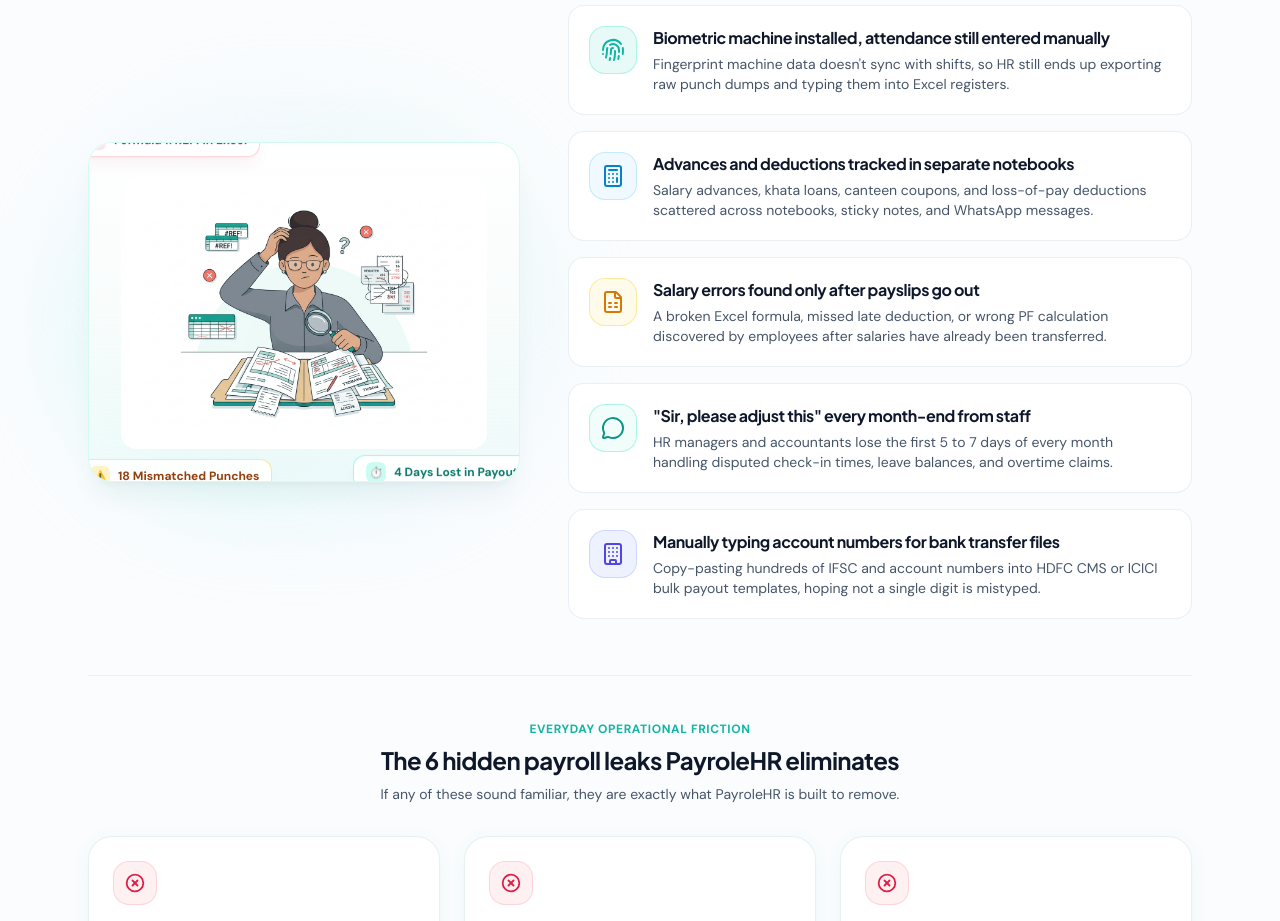
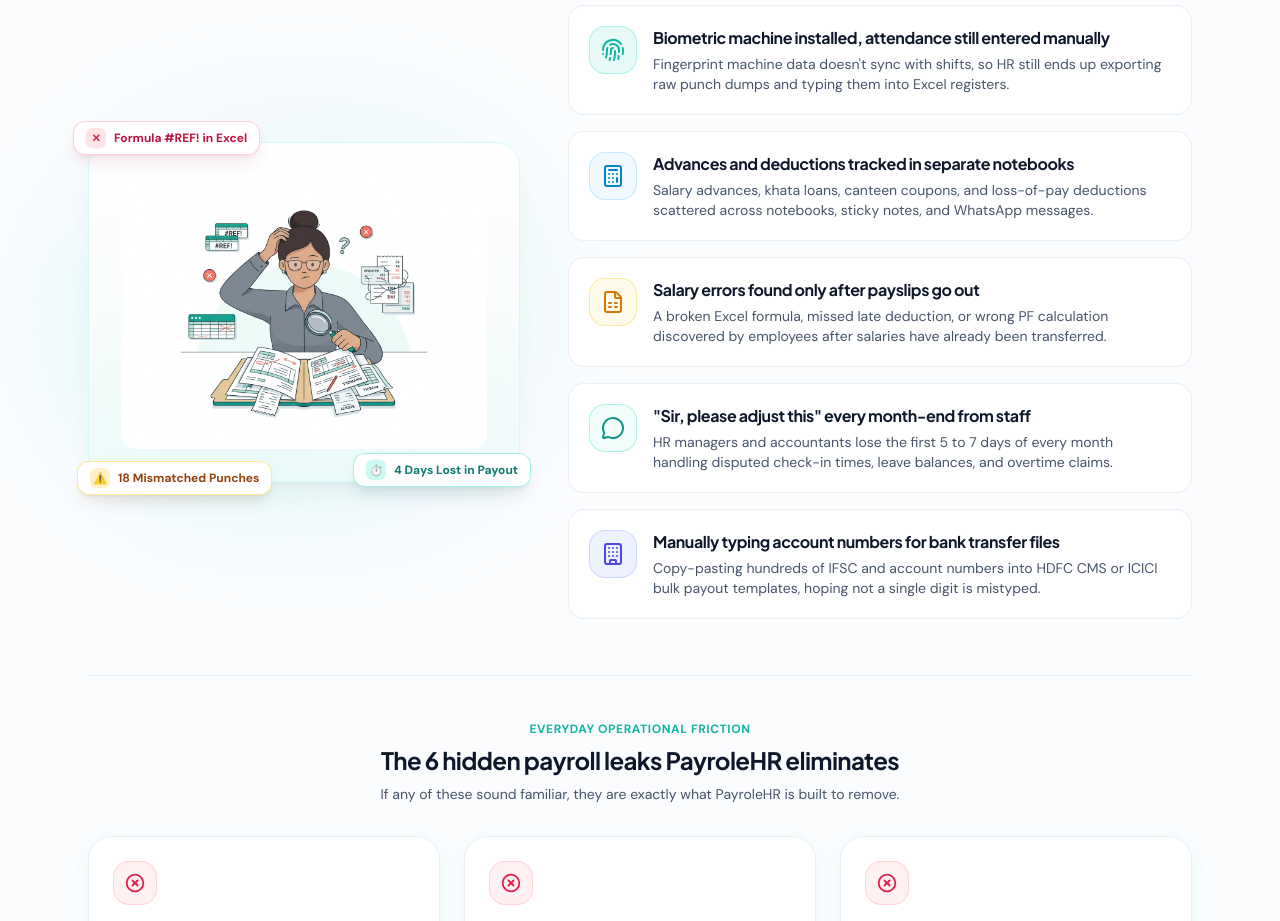
Before and after one commit to priyaameego/payrollhr, a Next.js app: page / in a window 1280 px wide. Shown: the part 1760-2681 px from the top of the page. Built offline with nearby package versions, Linux system fonts and the light colour scheme.

Commit message:
Fix clipping on floating chips in Manual Payroll Chaos card

```diff
--- a/app/page.tsx
+++ b/app/page.tsx
@@ -739,7 +739,7 @@ export default function HomePage() {
             <div className="absolute -inset-4 sm:-inset-8 -z-10 rounded-full bg-gradient-to-tr from-teal-100/60 via-sky-100/40 to-emerald-100/30 blur-2xl pointer-events-none" />
 
             {/* Main Illustration Container */}
-            <div className="relative w-full max-w-md overflow-hidden rounded-3xl border border-teal-100/80 bg-gradient-to-b from-white via-[#F8FCFB] to-[#E8FAF7]/50 p-6 sm:p-8 shadow-xl shadow-teal-900/5">
+            <div className="relative w-full max-w-md rounded-3xl border border-teal-100/80 bg-gradient-to-b from-white via-[#F8FCFB] to-[#E8FAF7]/50 p-6 sm:p-8 shadow-xl shadow-teal-900/5">
               <div className="relative aspect-[4/3] w-full overflow-hidden rounded-2xl bg-white shadow-inner flex items-center justify-center">
                 <Image
                   src="/images/manual-payroll-chaos.jpg"
@@ -752,7 +752,7 @@ export default function HomePage() {
               </div>
 
               {/* Floating Error Chip 1 (Top-Left) */}
-              <div className="animate-float absolute -top-3 -left-2 sm:-left-4 z-10 flex items-center gap-2 rounded-xl border border-rose-200/90 bg-white/95 px-3 py-1.5 shadow-lg shadow-rose-900/5 text-xs font-bold text-rose-700 backdrop-blur-sm">
+              <div className="animate-float absolute -top-3.5 -left-2 sm:-left-4 z-20 flex items-center gap-2 rounded-xl border border-rose-200/90 bg-white px-3 py-1.5 shadow-lg shadow-rose-900/10 text-xs font-bold text-rose-700 whitespace-nowrap">
                 <span className="flex h-5 w-5 items-center justify-center rounded-md bg-rose-100 text-rose-600 font-black text-[11px]">
                   ✕
                 </span>
@@ -760,7 +760,7 @@ export default function HomePage() {
               </div>
 
               {/* Floating Error Chip 2 (Bottom-Left) */}
-              <div className="animate-float-delayed absolute -bottom-3 -left-1 sm:-left-3 z-10 flex items-center gap-2 rounded-xl border border-amber-200/90 bg-white/95 px-3 py-1.5 shadow-lg shadow-amber-900/5 text-xs font-bold text-amber-800 backdrop-blur-sm">
+              <div className="animate-float-delayed absolute -bottom-3.5 -left-1 sm:-left-3 z-20 flex items-center gap-2 rounded-xl border border-amber-200/90 bg-white px-3 py-1.5 shadow-lg shadow-amber-900/10 text-xs font-bold text-amber-800 whitespace-nowrap">
                 <span className="flex h-5 w-5 items-center justify-center rounded-md bg-amber-100 text-amber-600 text-[11px]">
                   ⚠️
                 </span>
@@ -768,7 +768,7 @@ export default function HomePage() {
               </div>
 
               {/* Floating Error Chip 3 (Bottom-Right) */}
-              <div className="animate-float absolute -bottom-4 -right-1 sm:-right-3 z-10 flex items-center gap-2 rounded-xl border border-teal-200/90 bg-white/95 px-3 py-1.5 shadow-lg shadow-teal-900/5 text-xs font-bold text-[#0E7A6E] backdrop-blur-sm">
+              <div className="animate-float absolute -bottom-3.5 -right-1 sm:-right-3 z-20 flex items-center gap-2 rounded-xl border border-teal-200/90 bg-white px-3 py-1.5 shadow-lg shadow-teal-900/10 text-xs font-bold text-[#0E7A6E] whitespace-nowrap">
                 <span className="flex h-5 w-5 items-center justify-center rounded-md bg-teal-100 text-[#12B5A5] text-[11px]">
                   ⏱️
                 </span>
```
